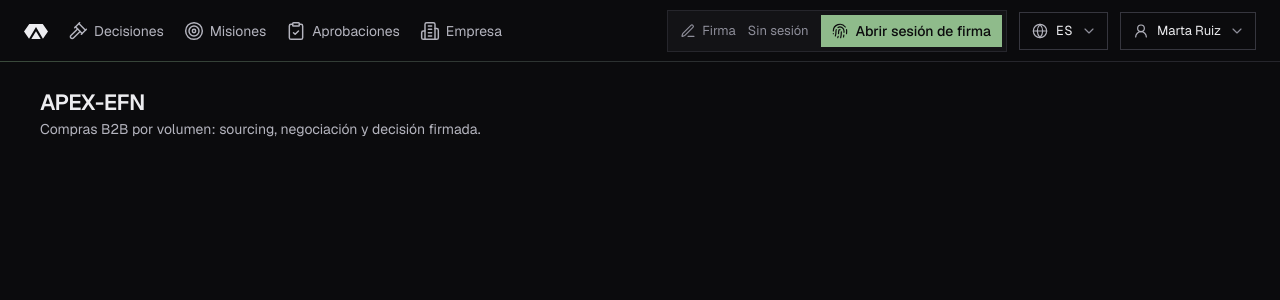
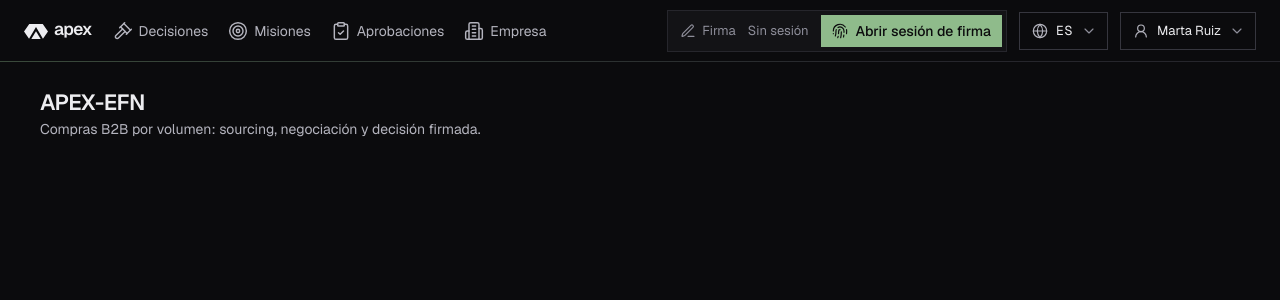
Before and after one commit to guluc3m/apex-efn, a Next.js app in the folder apps/web/: page /es in a window 1280 px wide. Shown: the top 300 px of the page. Built offline with nearby package versions, Linux system fonts and the light colour scheme.

Commit message:
fix(web): logotipo en la cabecera y degradado de acceso más abajo
Task: D6-09

```diff
--- a/apps/web/src/components/app-shell.tsx
+++ b/apps/web/src/components/app-shell.tsx
@@ -77,7 +77,7 @@ export function AppShell({ children }: { children: ReactNode }) {
         renderLink={renderLink}
         brand={
           <AppLink href="/decisiones" aria-label={t('nav.home')} className="inline-flex items-center no-underline">
-            <Logo size="sm" variant="isotipo" />
+            <Logo size="sm" />
           </AppLink>
         }
         trailing={
--- a/apps/web/src/components/login-panel.tsx
+++ b/apps/web/src/components/login-panel.tsx
@@ -25,10 +25,10 @@ export function LoginPanel() {
   return (
     <main
       id="contenido"
-      className="flex min-h-screen flex-wrap overflow-hidden bg-linear-to-b from-bg from-45% to-accent-subtle"
+      className="flex min-h-screen flex-wrap overflow-hidden bg-linear-to-b from-bg from-75% to-accent-subtle"
     >
       <div className="flex min-w-0 flex-[1_1_420px] flex-col justify-between px-14 py-10">
-        <div className="flex items-center justify-between gap-4">
+        <div className="flex min-h-9.5 items-center justify-between gap-4">
           <Logo size="md" />
           <AppLanguageSwitcher />
         </div>
```
